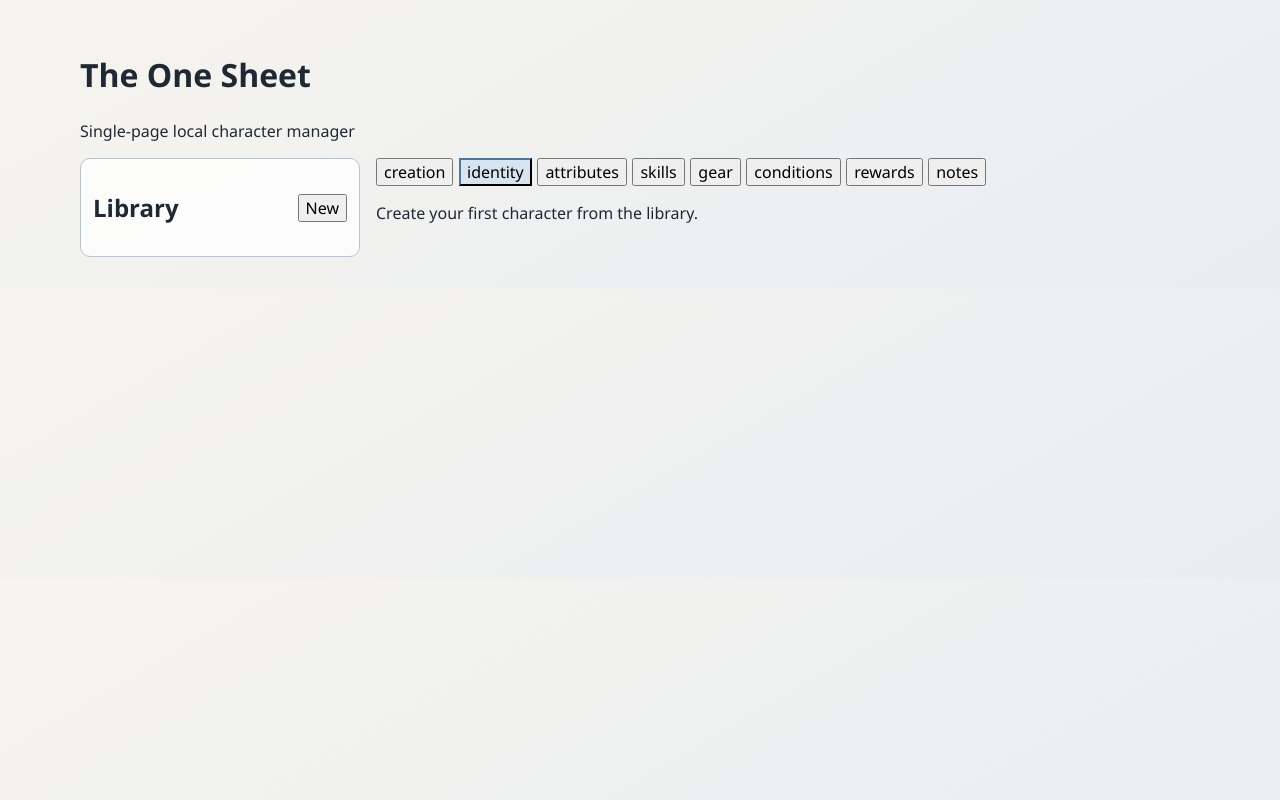
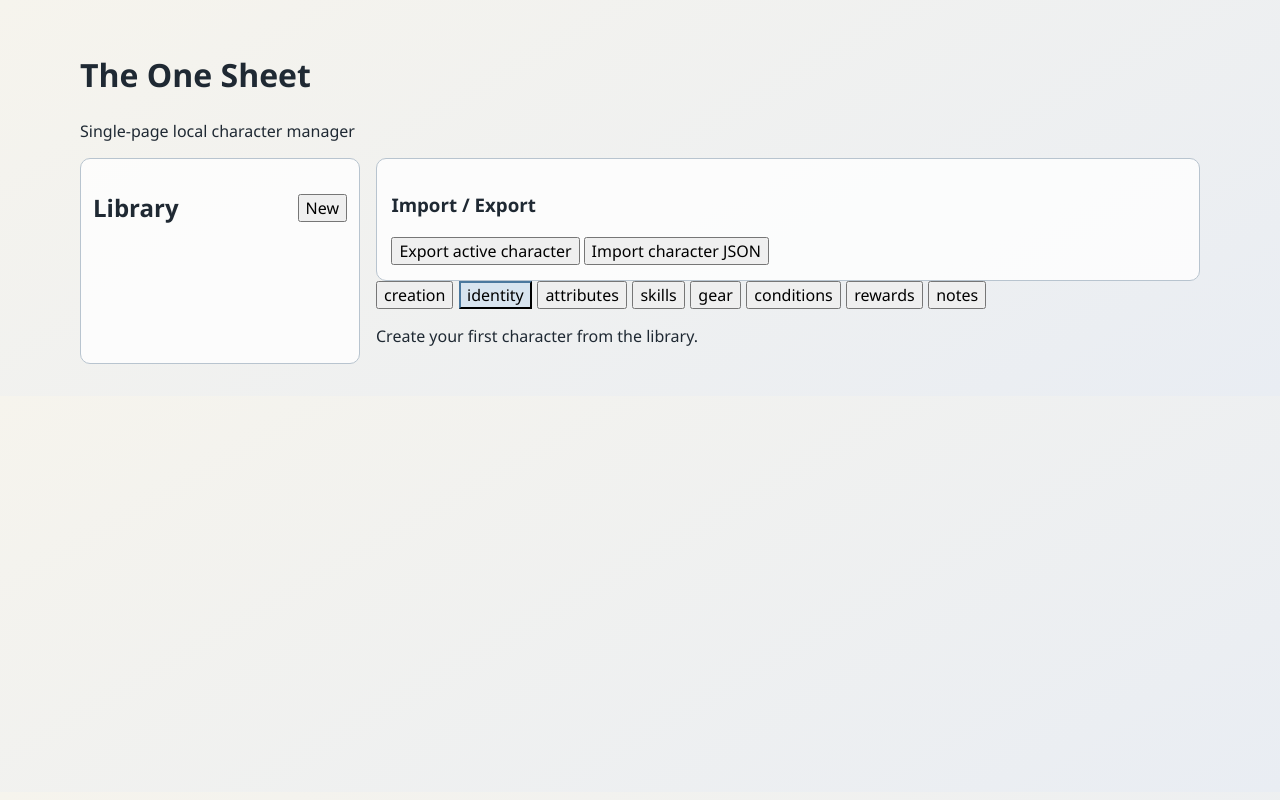
Before and after one commit to filipesf/theonesheet, a React (Vite) app: page / in a window 1280 px wide. Built offline with nearby package versions, Linux system fonts and the light colour scheme.

Commit message:
Add v0 phase 4 import and export flow

```diff
--- a/src/app/App.tsx
+++ b/src/app/App.tsx
@@ -2,6 +2,7 @@ import { useState } from 'react';
 import { createBelbaWorkedExample } from '../domain/schema';
 import { CreationPanel } from '../features/creation/CreationPanel';
 import { CharacterLibrary } from '../features/library/CharacterLibrary';
+import { ImportExportPanel } from '../features/library/import-export/ImportExportPanel';
 import { useCharacterLibrary } from '../features/library/useCharacterLibrary';
 import { SheetTabs, type SheetSection } from '../features/sheet/SheetTabs';
 import { CharacterEditor } from '../features/sheet/editor/CharacterEditor';
@@ -39,6 +40,11 @@ export default function App() {
         />
 
         <section>
+          <ImportExportPanel
+            activeCharacterId={library.activeCharacterId}
+            onExport={library.exportCharacter}
+            onImport={library.importCharacter}
+          />
           <SheetTabs active={section} onSelect={setSection} />
           {library.activeCharacter && section === 'creation' ? (
             <CreationPanel
--- /dev/null
+++ b/src/domain/migrations/v0.ts
@@ -0,0 +1,6 @@
+import { normaliseCharacter } from '../normalise';
+import type { Character } from '../types';
+
+export function migrateV0ToV0(character: Character): Character {
+  return normaliseCharacter(character);
+}
--- /dev/null
+++ b/src/features/library/import-export/ImportExportPanel.tsx
@@ -0,0 +1,52 @@
+type Props = {
+  activeCharacterId: string | null;
+  onExport: (id: string) => string | null;
+  onImport: (json: string) => { ok: true } | { ok: false; error: string };
+};
+
+export function ImportExportPanel({ activeCharacterId, onExport, onImport }: Props) {
+  return (
+    <section className="editor-panel">
+      <h3>Import / Export</h3>
+      <div className="actions">
+        <button
+          type="button"
+          onClick={() => {
+            if (!activeCharacterId) {
+              alert('Select a character first.');
+              return;
+            }
+            const payload = onExport(activeCharacterId);
+            if (!payload) {
+              alert('Could not export this character.');
+              return;
+            }
+            navigator.clipboard.writeText(payload).then(
+              () => alert('Character JSON copied to clipboard.'),
+              () => alert('Clipboard copy failed. Please try again.'),
+            );
+          }}
+        >
+          Export active character
+        </button>
+        <button
+          type="button"
+          onClick={() => {
+            const input = prompt('Paste character export JSON');
+            if (!input) {
+              return;
+            }
+            const result = onImport(input);
+            if (!result.ok) {
+              alert(result.error);
+              return;
+            }
+            alert('Character imported successfully.');
+          }}
+        >
+          Import character JSON
+        </button>
+      </div>
+    </section>
+  );
+}
--- a/src/features/library/useCharacterLibrary.ts
+++ b/src/features/library/useCharacterLibrary.ts
@@ -2,6 +2,8 @@ import { useCallback, useEffect, useMemo, useState } from 'react';
 import { normaliseCharacter } from '../../domain/normalise';
 import { createEmptyCharacter } from '../../domain/schema';
 import type { Character } from '../../domain/types';
+import { serialiseCharacter } from '../../persistence/export';
+import { importCharacterFromJson } from '../../persistence/import';
 import { loadCharacters, saveCharacters, type CharacterRecord } from '../../persistence/local-storage';
 
 type LibraryState = {
@@ -82,6 +84,39 @@ export function useCharacterLibrary() {
     });
   }, []);
 
+  const exportCharacter = useCallback((id: string): string | null => {
+    const item = state.characters.find((record) => record.id === id);
+    if (!item) {
+      return null;
+    }
+    return serialiseCharacter(item.character);
+  }, [state.characters]);
+
+  const importCharacter = useCallback((content: string) => {
+    const result = importCharacterFromJson(content);
+    if (!result.ok) {
+      return result;
+    }
+
+    setState((current) => {
+      const existingNames = current.characters.map((item) => item.name);
+      const imported = { ...result.character, id: crypto.randomUUID() };
+      const name = nextName(imported.name || 'Imported Hero', existingNames);
+      const record: CharacterRecord = {
+        id: imported.id,
+        name,
+        character: { ...imported, name },
+      };
+
+      return {
+        activeCharacterId: record.id,
+        characters: [...current.characters, record],
+      };
+    });
+
+    return { ok: true as const };
+  }, []);
+
   const switchCharacter = useCallback((id: string) => {
     setState((current) => ({ ...current, activeCharacterId: id }));
   }, []);
@@ -107,5 +142,7 @@ export function useCharacterLibrary() {
     deleteCharacter,
     switchCharacter,
     updateCharacter,
+    exportCharacter,
+    importCharacter,
   };
 }
--- /dev/null
+++ b/src/persistence/export.ts
@@ -0,0 +1,14 @@
+import type { Character, ExportedCharacterFile } from '../domain/types';
+
+export function createExportPayload(character: Character): ExportedCharacterFile {
+  return {
+    schemaVersion: 'v0',
+    app: 'the-one-sheet',
+    exportedAt: new Date().toISOString(),
+    character,
+  };
+}
+
+export function serialiseCharacter(character: Character): string {
+  return JSON.stringify(createExportPayload(character), null, 2);
+}
--- /dev/null
+++ b/src/persistence/import.ts
@@ -0,0 +1,33 @@
+import { migrateV0ToV0 } from '../domain/migrations/v0';
+import type { Character, ExportedCharacterFile } from '../domain/types';
+
+export type ImportResult =
+  | { ok: true; character: Character }
+  | { ok: false; error: string };
+
+function isRecord(value: unknown): value is Record<string, unknown> {
+  return typeof value === 'object' && value !== null;
+}
+
+function isExportFile(value: unknown): value is ExportedCharacterFile {
+  if (!isRecord(value)) {
+    return false;
+  }
+  return value.schemaVersion === 'v0' && value.app === 'the-one-sheet' && isRecord(value.character);
+}
+
+export function importCharacterFromJson(content: string): ImportResult {
+  let parsed: unknown;
+  try {
+    parsed = JSON.parse(content);
+  } catch {
+    return { ok: false, error: 'Invalid JSON file.' };
+  }
+
+  if (!isExportFile(parsed)) {
+    return { ok: false, error: 'Incompatible file format or schema version.' };
+  }
+
+  const character = parsed.character as Character;
+  return { ok: true, character: migrateV0ToV0(character) };
+}
```
Also changed, not shown: 2 other files (tests, documents, lock files or other folders).
